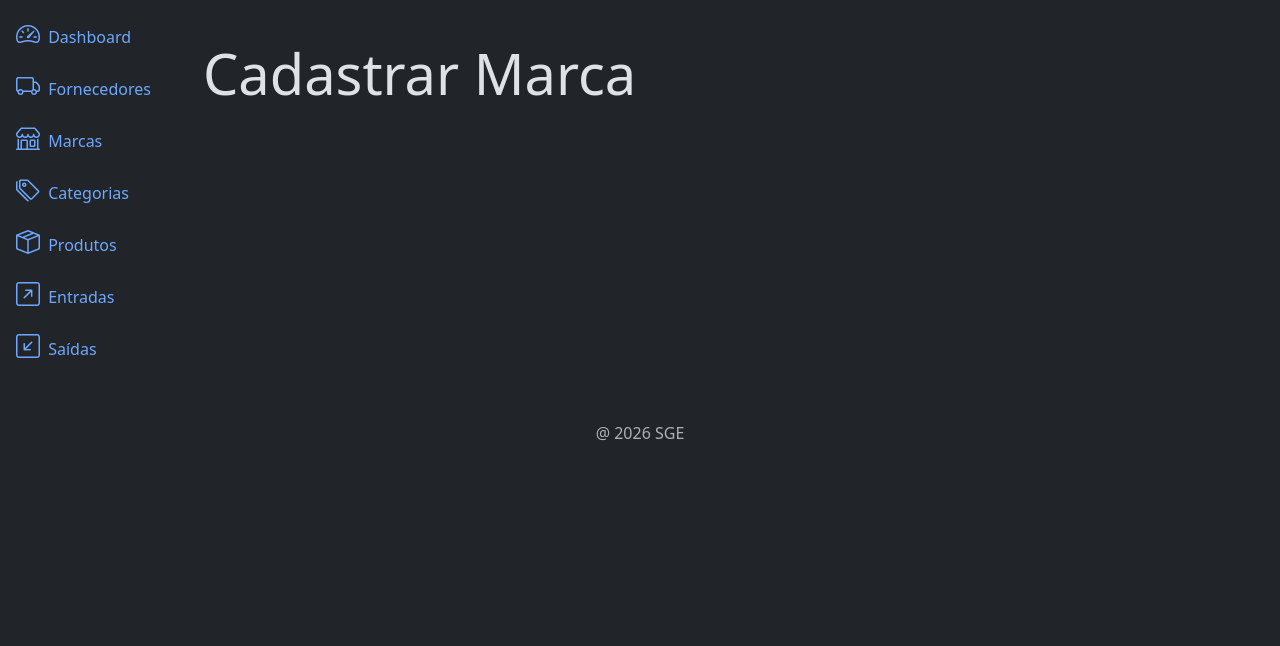
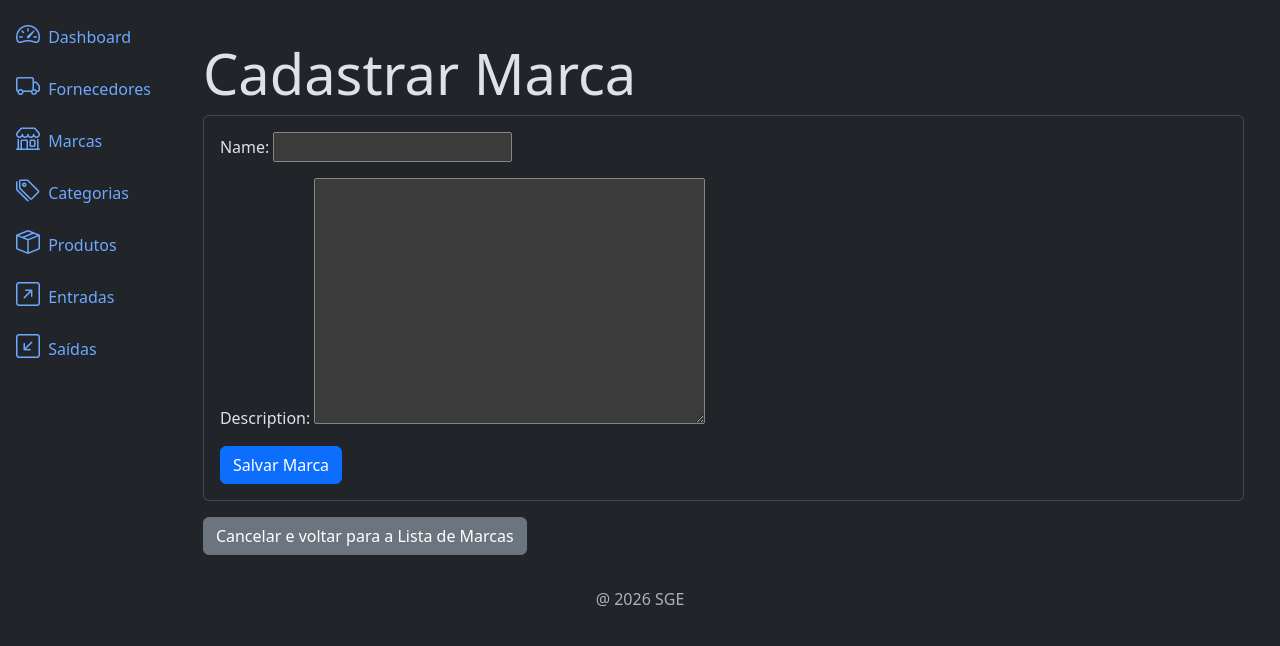
Before and after one commit to lphillipe/Django_sge, a Django app: page /brands/create/ in a window 1280 px wide. Shown: the part 56-702 px from the top of the page. Run offline with Django 5.2, Linux system fonts and the light colour scheme.

Commit message:
feat: enhance brand creation template with structured form and navigation

```diff
--- a/brands/templates/brand_create.html
+++ b/brands/templates/brand_create.html
@@ -4,6 +4,18 @@
 
 <div class="container mt-4">
     <h3 class="display-4">Cadastrar Marca</h3>
+    <div class="card">
+        <div>
+            <div class="card-body">
+                <form method="post" class="form">
+                    {% csrf_token %}
+                    {{ form.as_p }}
+                    <button type="submit" class="btn btn-primary">Salvar Marca</button>
+                </form>
+            </div>
+        </div>
+    </div>
+    <a href="{% url 'brand_list' %}" class="btn btn-secondary mt-3">Cancelar e voltar para a Lista de Marcas</a>
 </div>
 
 {% endblock %}
```
Also changed, not shown: db.sqlite3.
